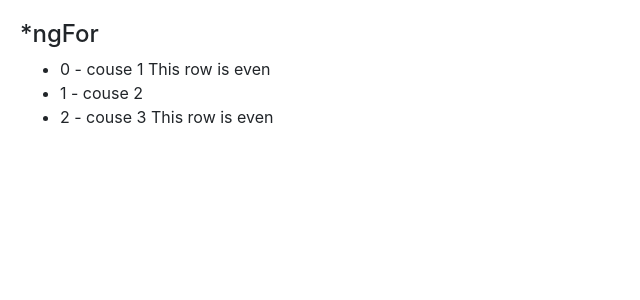
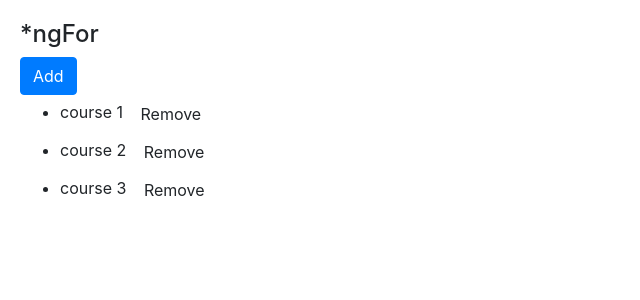
Before and after one commit to andreviallon/angular-101, an Angular app: page / in a window 1280 px wide. Shown: the top 300 px of the page, without its empty margins (0-640 px from the left). Built offline with nearby package versions, Linux system fonts and the light colour scheme.

Commit message:
*ngFor & change detection

```diff
--- a/src/app/directives/directives.component.html
+++ b/src/app/directives/directives.component.html
@@ -44,9 +44,10 @@
 </div> -->
 
 <h4>*ngFor</h4>
+<button class="btn btn-primary" (click)="onAdd()">Add</button>
 <ul>
-  <li *ngFor="let course of courses; index as i; even as isEven">
-    {{ i }} - {{ course.name }}
-    <span *ngIf="isEven">This row is even</span>
+  <li *ngFor="let course of courses">
+    {{ course.name }}
+    <button class="btn" (click)="onRemove(course)">Remove</button>
   </li>
 </ul>
--- a/src/app/directives/directives.component.ts
+++ b/src/app/directives/directives.component.ts
@@ -7,12 +7,21 @@
 })
 export class DirectivesComponent implements OnInit {
   courses = [
-    { id: 1, name: 'couse 1 ' },
-    { id: 2, name: 'couse 2 ' },
-    { id: 3, name: 'couse 3 ' }
+    { id: 1, name: 'course 1 ' },
+    { id: 2, name: 'course 2 ' },
+    { id: 3, name: 'course 3 ' }
   ];
 
   viewMode = 'map';
+
+  onAdd() {
+    this.courses.push({ id: 4, name: 'course 4' });
+  }
+
+  onRemove(course) {
+    const index = this.courses.indexOf(course);
+    this.courses.splice(index, 1);
+  }
 
   constructor() { }
 
```
